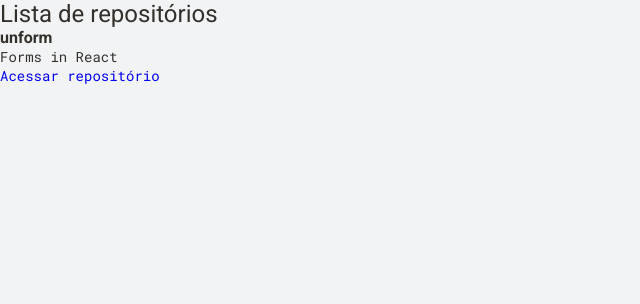
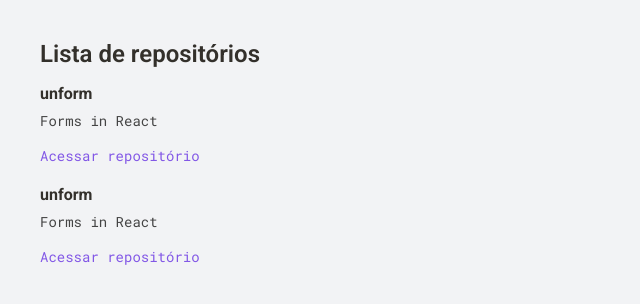
Before and after one commit to dfsilvadev/ignite-rocketseat, a React app: page / in a window 1280 px wide. Shown: the top 304 px of the page, without its empty margins (0-640 px from the left). Built offline with nearby package versions, Linux system fonts and the light colour scheme; the HTML template or start-up script is replaced by a standard one.

Commit message:
feat: aplicando um pouco de estilo

```diff
--- a/src/components/RepositoryItem.jsx
+++ b/src/components/RepositoryItem.jsx
@@ -1,9 +1,16 @@
 export function RepositoryItem({ repository }) {
   return (
-    <li>
-      <strong>{repository.name}</strong>
-      <p>{repository.description}</p>
-      <a href={repository.link}>Acessar repositório</a>
-    </li>
+    <>
+      <li>
+        <strong>{repository.name}</strong>
+        <p>{repository.description}</p>
+        <a href={repository.link}>Acessar repositório</a>
+      </li>
+      <li>
+        <strong>{repository.name}</strong>
+        <p>{repository.description}</p>
+        <a href={repository.link}>Acessar repositório</a>
+      </li>
+    </>
   );
 }
--- a/src/components/RepositoryList.jsx
+++ b/src/components/RepositoryList.jsx
@@ -1,4 +1,6 @@
 import { RepositoryItem } from "./RepositoryItem";
+
+import "../style/components/Repositories.scss";
 
 const repository = {
   name: "unform",
--- /dev/null
+++ b/src/style/components/Repositories.scss
@@ -0,0 +1,27 @@
+section.repository-list {
+  margin: 2.5rem;
+
+  h1 {
+    margin-bottom: 1rem;
+    font-weight: 600;
+  }
+
+  ul {
+    li {
+      & + li {
+        margin-top: 1.25rem;
+      }
+
+      p {
+        color: #444;
+        margin-top: 0.5rem;
+      }
+
+      a {
+        display: inline-block;
+        margin-top: 1rem;
+        color: #8257e6;
+      }
+    }
+  }
+}
```
